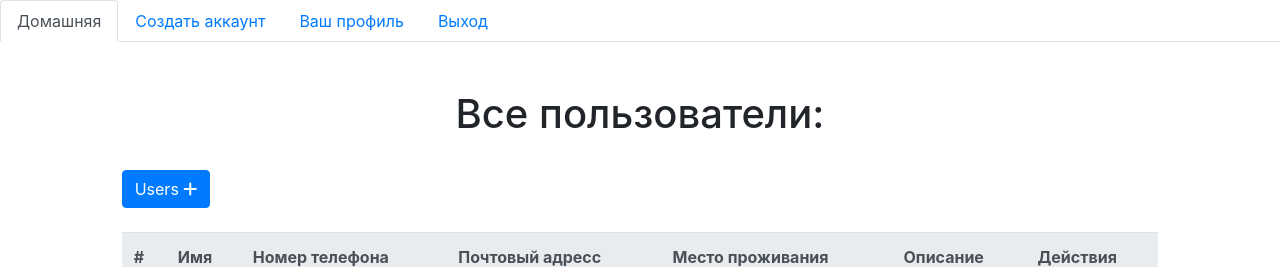
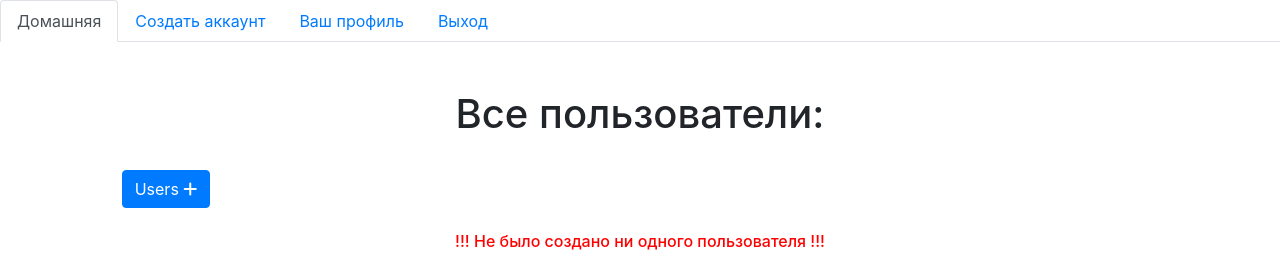
Before and after one commit to Artemka-dev/users_database, a Django app: page /accounts/home/ in a window 1280 px wide. Shown: the top 267 px of the page. Run offline with Django 3.2, Linux system fonts and the light colour scheme; a user stored in the database is signed in; lists and menus that the app fills with data are empty; some libraries are stand-ins or nearby versions.

Commit message:
Add functional

```diff
--- a/login/templates/login/home.html
+++ b/login/templates/login/home.html
@@ -51,6 +51,7 @@
 			</tr>
 		</thead>
 		<tbody>
+			{% if users %}
 				{% for user in users %}
 					<tr>
 						<th scope="row">{{ user.id }}</th>
@@ -73,6 +74,9 @@
 						</td>
 					</tr>
 				{% endfor %}
+			{% else %}
+				<h6 align="center" class="mb-3" style="color: red;">!!! Не было создано ни одного пользователя !!!</h6>
+			{% endif %}
 		</tbody>
 	</table>
 {% endblock %}
```
Also changed, not shown: db.sqlite3, 1 other file. Lines whose indentation alone changed are shown as unchanged.
